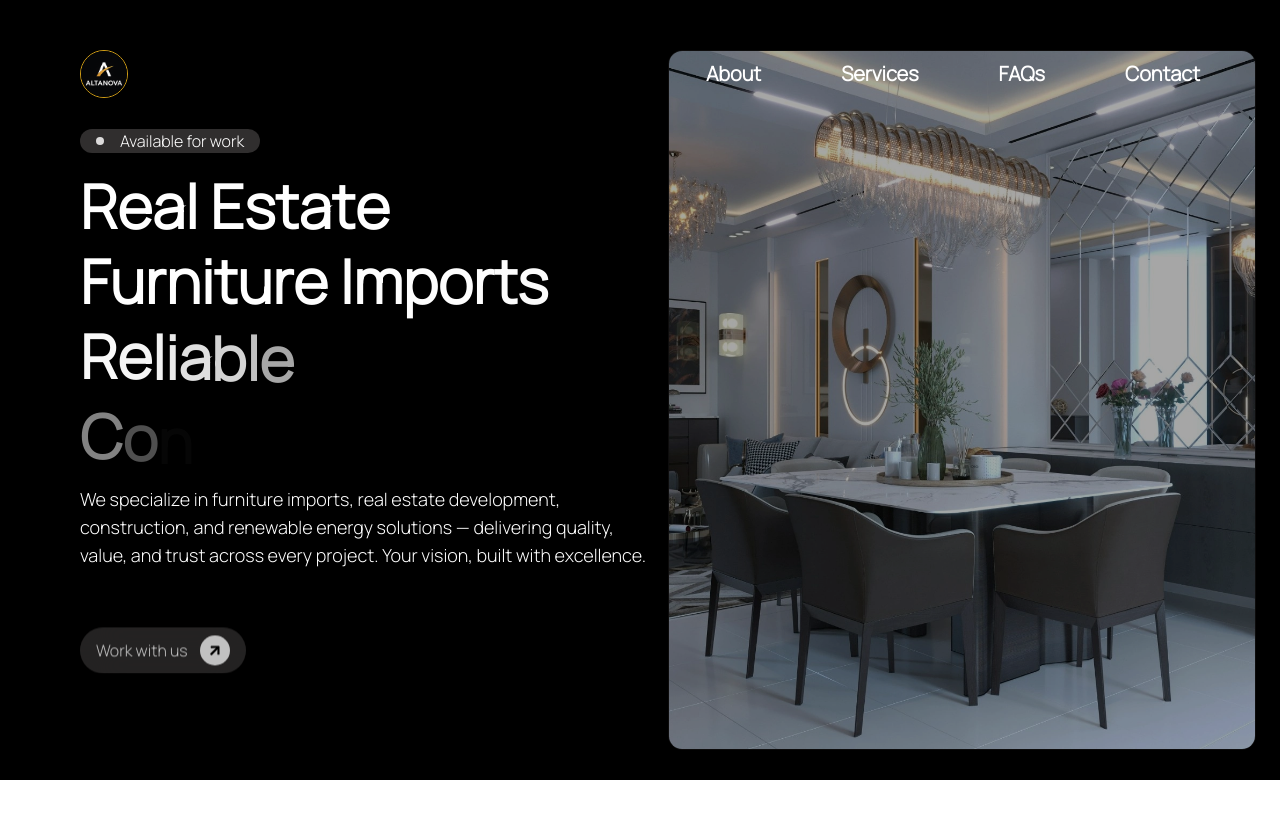
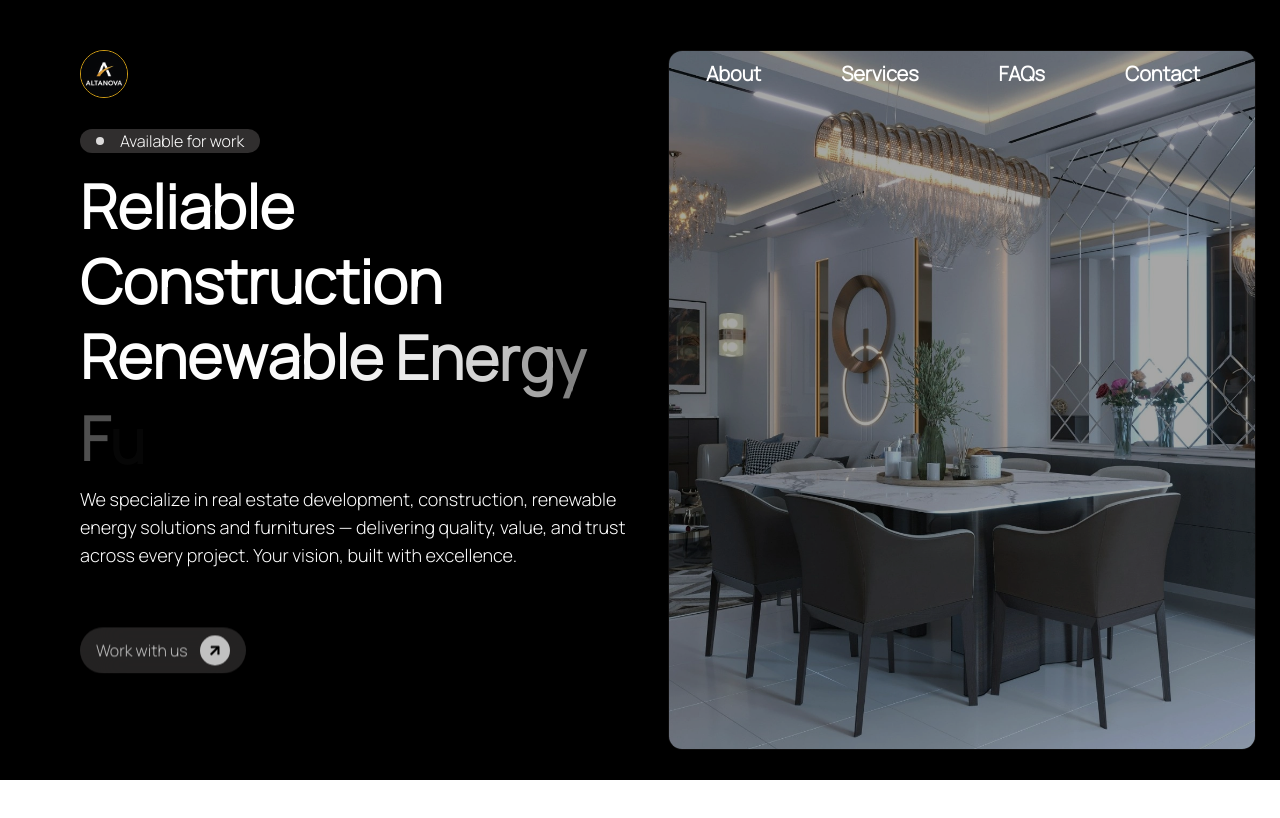
Before and after one commit to Nabeel-99/atlanova-portfolio, a React (Vite) app in the folder client/: page / in a window 1280 px wide. Both pictures are taken after a click on the button "Continue". Shown: the top 818 px of the page. Built offline with nearby package versions, Linux system fonts and the light colour scheme.

Commit message:
update site

```diff
--- a/client/src/components/sections/About.tsx
+++ b/client/src/components/sections/About.tsx
@@ -74,12 +74,11 @@ const About = () => {
         </div>
         <p className="about-text text-lg lg:text-xl leading-relaxed lg:leading-[2] lg:w-3/4">
           We are a company that works in construction, engineering,
-          infrastructure, renewable energy, import/export, and general trading.
-          Our mission is to provide reliable and efficient services while
-          building trust with our clients. Whether developing real estate,
-          delivering high-quality construction, or installing modern solar
-          solutions, we aim to create lasting value for communities and
-          partners.
+          infrastructure, renewable energy, furnitures, and general trading. Our
+          mission is to provide reliable and efficient services while building
+          trust with our clients. Whether developing real estate, delivering
+          high-quality construction, or installing modern solar solutions, we
+          aim to create lasting value for communities and partners.
         </p>
       </div>
       {/* large screen */}
--- a/client/src/components/sections/Contact.tsx
+++ b/client/src/components/sections/Contact.tsx
@@ -84,9 +84,10 @@ const Contact = () => {
             <p className="text-white/80 contact-desc">
               <p className="text-white/80 contact-desc">
                 For any inquiries about construction, real estate, land
-                development, or trading, our team is ready to assist you.
-                Whether you need a quote, professional advice, or details about
-                our services, we’re here to guide you every step of the way.
+                development, or renewable energy, our team is ready to assist
+                you. Whether you need a quote, professional advice, or details
+                about our services, we’re here to guide you every step of the
+                way.
               </p>
             </p>
             <div className="flex flex-col gap-3 border-b border-white/20 pb-5 contact-info">
--- a/client/src/components/sections/Hero.tsx
+++ b/client/src/components/sections/Hero.tsx
@@ -12,15 +12,14 @@ const Hero = () => {
             </div>
           </div>
           <h1 className="title text-4xl lg:text-6xl leading-tight font-bold">
-            Real Estate <br className="" /> Furniture Imports
-            <br className="" /> Reliable Construction <br />
+            Reliable Construction <br /> Renewable Energy <br className="" />
+            Furnitures
             {/* Renewable Energy Solutions */}
           </h1>
           <p className="description text-lg max-w-xl  lg:pr-20 xl:pr-0 text-left">
-            We specialize in furniture imports, real estate development,
-            construction, and renewable energy solutions — delivering quality,
-            value, and trust across every project. Your vision, built with
-            excellence.
+            We specialize in real estate development, construction, renewable
+            energy solutions and furnitures — delivering quality, value, and
+            trust across every project. Your vision, built with excellence.
           </p>
           <ButtonLink
             bgColor="bg-[#302e2e]"
--- a/client/src/components/sections/Services.tsx
+++ b/client/src/components/sections/Services.tsx
@@ -35,7 +35,7 @@ const Services = () => {
         </div>
         <div className="flex flex-col gap-20">
           <ServiceCard
-            title="Furniture Imports & Trade"
+            title="Furniture Trade"
             description="We connect businesses with trusted global manufacturers, handling sourcing, negotiations, and logistics to deliver premium furniture and equipment at the best value."
             image="/furniture.jpg"
             alt="business"
--- a/client/src/lib/utils.ts
+++ b/client/src/lib/utils.ts
@@ -79,7 +79,7 @@ export const questions = [
   {
     question: "What services do you offer?",
     answer:
-      "We provide construction, civil engineering, real estate development, renewable energy solutions, project management, and import/export of goods including furniture, electronics, and building materials.",
+      "We provide construction, civil engineering, real estate development, renewable energy solutions, project management, furniture, electronics, and building materials.",
   },
   {
     question: "Do you handle both small and large projects?",
@@ -96,11 +96,11 @@ export const questions = [
     answer:
       "Yes. We provide solar installations, inverters, and complete renewable energy systems for homes, businesses, and estates.",
   },
-  {
-    question: "How do your import/export services work?",
-    answer:
-      "We source high-quality products from trusted partners worldwide, including furniture and equipment, and handle logistics to deliver on time.",
-  },
+  // {
+  //   question: "How do your import/export services work?",
+  //   answer:
+  //     "We source high-quality products from trusted partners worldwide, including furniture and equipment, and handle logistics to deliver on time.",
+  // },
   {
     question: "How can I get a quote for my project?",
     answer:
```
